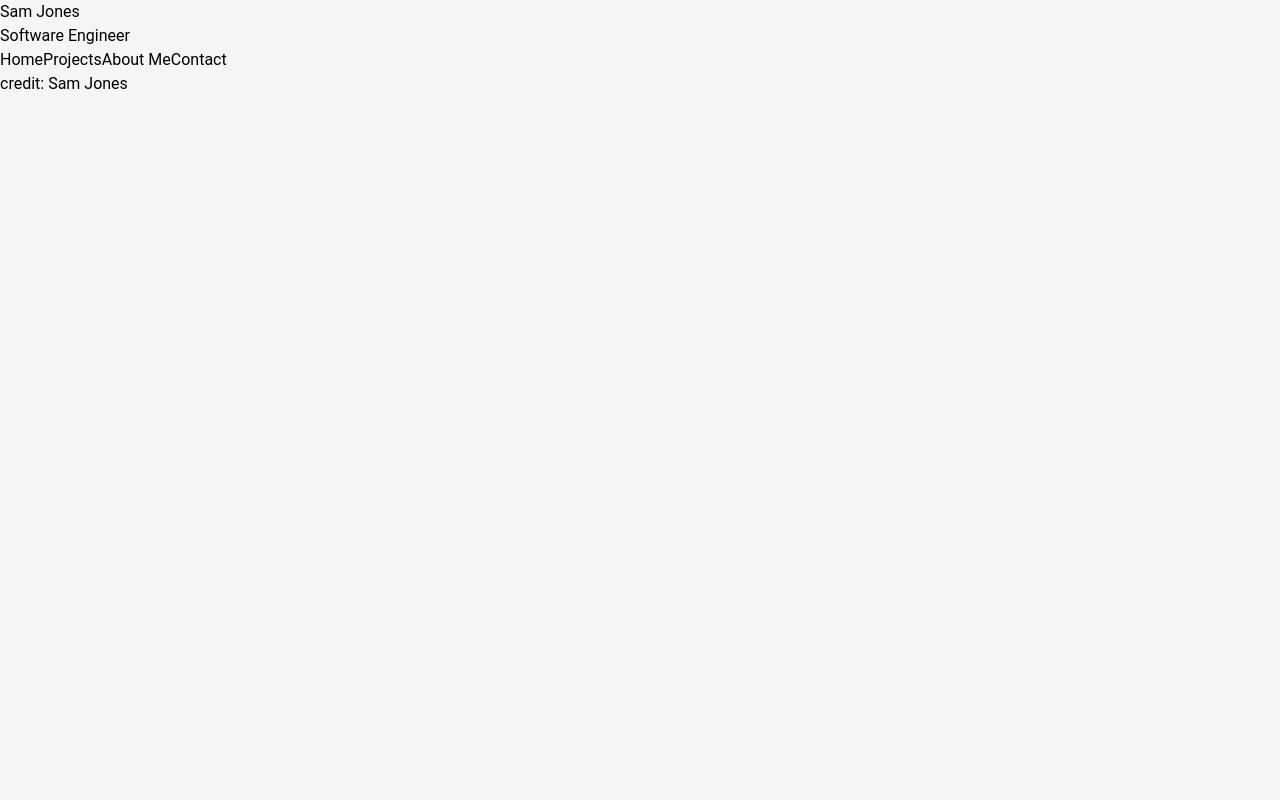
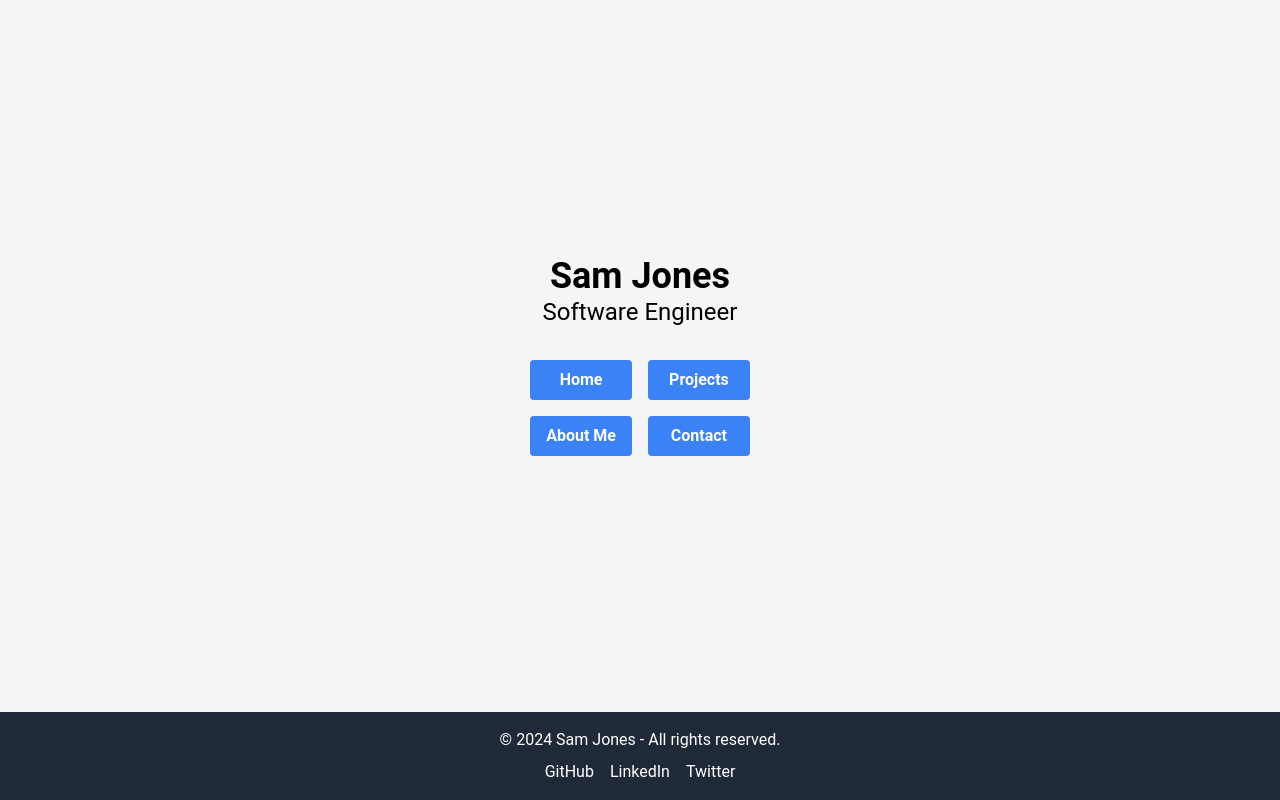
Before and after one commit to ParticularSpace/jonesPortfolio, a React (Create React App) app: page / in a window 1280 px wide. Built offline with nearby package versions, Linux system fonts and the light colour scheme.

Commit message:
created home layout

```diff
--- a/src/components/Footer.js
+++ b/src/components/Footer.js
@@ -1,9 +1,37 @@
-function Footer(){
-    return(
-        <footer>
-            credit: Sam Jones
-        </footer>
-    )
+function Footer() {
+  const year = new Date().getFullYear();
+
+  return (
+    <footer className="bg-gray-800 text-white text-center p-4">
+      <p>© {year} Sam Jones - All rights reserved.</p>
+      <div className="flex justify-center space-x-4 mt-2">
+        <a
+          href="https://github.com/ParticularSpace"
+          className="hover:text-gray-400"
+          target="_blank"
+          rel="noopener noreferrer"
+        >
+          GitHub
+        </a>
+        <a
+          href="https://linkedin.com"
+          className="hover:text-gray-400"
+          target="_blank"
+          rel="noopener noreferrer"
+        >
+          LinkedIn
+        </a>
+        <a
+          href="https://twitter.com"
+          className="hover:text-gray-400"
+          target="_blank"
+          rel="noopener noreferrer"
+        >
+          Twitter
+        </a>
+      </div>
+    </footer>
+  );
 }
 
 export default Footer;
--- a/src/index.css
+++ b/src/index.css
@@ -1,6 +1,7 @@
 @tailwind base;
 @tailwind components;
 @tailwind utilities;
+
 
 body {
   margin: 0;
--- a/src/pages/Home.js
+++ b/src/pages/Home.js
@@ -1,4 +1,3 @@
-import Header from "../components/Header";
 import Footer from "../components/Footer";
 
 
@@ -6,23 +5,23 @@ function Home(){
 
 
     return(
-        <>
+        <div className="flex flex-col min-h-screen">
+        <div className="flex-grow flex flex-col justify-center items-center">
+            <div className="text-center">
+                <h1 className="text-4xl font-bold">Sam Jones</h1>
+                <h2 className="text-2xl">Software Engineer</h2>
+            </div>
 
-        <div>
-            <h1>Sam Jones</h1>
-            <h2>Software Engineer</h2>
-        </div>
-
-        <div >
-            <button >Home</button>
-            <button >Projects</button>
-            <button >About Me</button>
-            <button >Contact</button>
+            <div className="grid grid-cols-2 gap-4 mt-8">
+                <button className="bg-blue-500 hover:bg-blue-700 text-white font-bold py-2 px-4 rounded">Home</button>
+                <button className="bg-blue-500 hover:bg-blue-700 text-white font-bold py-2 px-4 rounded">Projects</button>
+                <button className="bg-blue-500 hover:bg-blue-700 text-white font-bold py-2 px-4 rounded">About Me</button>
+                <button className="bg-blue-500 hover:bg-blue-700 text-white font-bold py-2 px-4 rounded">Contact</button>
+            </div>
         </div>
 
         <Footer />
-
-        </>
+    </div>
     )
 }
 
--- a/tailwind.config.js
+++ b/tailwind.config.js
@@ -1,6 +1,8 @@
 /** @type {import('tailwindcss').Config} */
 module.exports = {
-  content: [],
+  content: [
+    './src/**/*.{js,jsx,ts,tsx}',
+  ],
   theme: {
     extend: {},
   },
```
